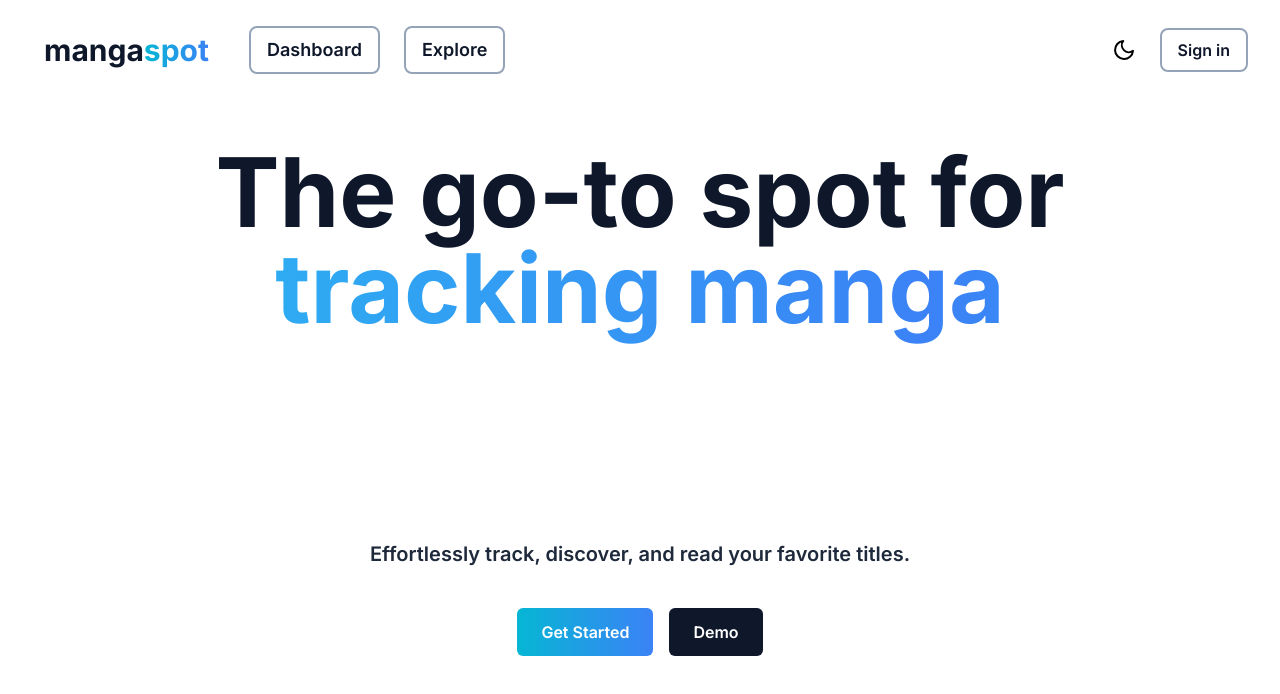
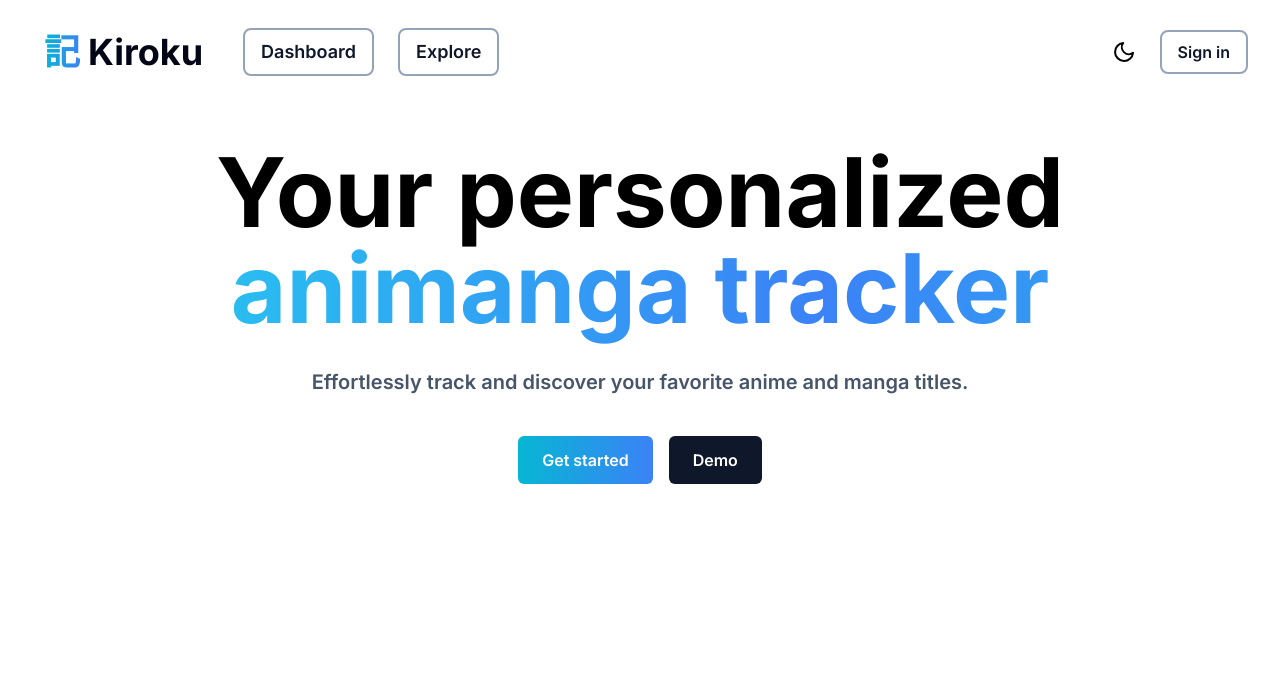
Before and after one commit to AndrewCheung360/Kiroku, a Next.js app: page / in a window 1280 px wide. Shown: the top 694 px of the page. Built offline with nearby package versions, Linux system fonts and the light colour scheme; no server answers.

Commit message:
Changed name and logo, refactored hero section into components

```diff
--- a/src/app/layout.tsx
+++ b/src/app/layout.tsx
@@ -13,8 +13,8 @@ const defaultUrl = process.env.VERCEL_URL
 
 export const metadata: Metadata = {
   metadataBase: new URL(defaultUrl),
-  title: 'mangaspot',
-  description: 'The go to spot for tracking manga.',
+  title: 'Kiroku',
+  description: 'Your personalized animanga tracker.',
 }
 
 export default function RootLayout({
--- a/src/app/page.tsx
+++ b/src/app/page.tsx
@@ -1,34 +1,11 @@
-import Image from 'next/image'
 import Header from '../components/Header'
+import HeroSection from '@/components/landing/hero/HeroSection'
 export default function Home() {
   return (
     <>
     <Header />
-    <div className = "flex-col h-screen py-36">
-      <div className = "flex flex-col gap-10 h-full">
-      <div className = "text-center h-[80%]">
-        <h1 className = "text-8xl font-bold text-slate-900 dark:text-white"> The go-to spot for</h1>
-        <h1 className = " animate-text h-full text-8xl font-bold bg-gradient-to-r from-cyan-400 via-blue-500 to-cyan-400 text-transparent bg-clip-text"> tracking manga </h1>
-      </div>
-      <div className = "flex justify-center">
-        <span className = "font-semibold text-slate-800 text-xl dark:text-white">
-        Effortlessly track, discover, and read your favorite titles.
-        </span>
-      </div>
-      <div className = "flex justify-center items-center gap-4">
-        <button className = "py-3 px-6 bg-gradient-to-r from-cyan-500 to-blue-500 hover:from-cyan-400 hover:to-blue-400 rounded-md">
-          <span className = "text-white font-semibold">
-            Get Started
-          </span>
-        </button>
-        <button className = "py-3 px-6 bg-slate-900 hover:bg-slate-700 dark:hover:bg-slate-800 dark:bg-transparent dark:border-2  rounded-md">
-          <span className = "text-white font-semibold">
-            Demo
-          </span>
-        </button>
-      </div>
-      </div>
-
+    <div className = "flex-col h-screen pt-36">
+    <HeroSection />
     </div>
     </>
   )
--- a/src/components/Logo.tsx
+++ b/src/components/Logo.tsx
@@ -1,18 +1,25 @@
 'use client'
 type LogoProps = {
     wrapStyle? : string
-    mangaStyle? : string
-    spotStyle? : string
+    textStyle? : string
+    iconStyle? : string
 }
 
-export default function Logo({wrapStyle, mangaStyle, spotStyle} : LogoProps) {
+export default function Logo({wrapStyle, textStyle, iconStyle} : LogoProps) {
     return(
         <>
-        <div className={wrapStyle}>
+        {/* <div className={wrapStyle}>
                 <span className={` font-bold text-slate-900 dark:text-white ${mangaStyle}`}>manga</span>
                 <span className= {`font-bold bg-gradient-to-r from-cyan-500 to-blue-500 text-transparent bg-clip-text ${spotStyle}`}>
                   spot
                 </span>
+        </div> */}
+        <div className={wrapStyle}>
+
+                <span className= {`font-bold bg-gradient-to-r from-cyan-500 to-blue-500 text-transparent bg-clip-text ${iconStyle}`}>
+                記
+                </span>
+                <span className={` font-bold text-slate-950 dark:text-white ${textStyle}`}>Kiroku</span>
         </div>
         </>
     )
--- a/src/components/auth/AuthForm.tsx
+++ b/src/components/auth/AuthForm.tsx
@@ -18,9 +18,9 @@ export default function AuthForm() {
         className="flex flex-col items-center justify-start gap-6 bg-white dark:bg-slate-900 dark:border-slate-800 dark:border-2 py-4 rounded-xl w-[30%] h-[80%] px-3"
       >
         <Logo
-          wrapStyle=" rounded-lg px-3 py-2 flex justify-center"
-          mangaStyle="text-4xl"
-          spotStyle="text-4xl"
+          wrapStyle=" rounded-lg px-3 py-2 flex justify-center items-center gap-2"
+          textStyle="text-4xl"
+          iconStyle="text-4xl"
         />
         <GoogleSignInButton />
         <div className="flex justify-center items-center gap-2">
--- /dev/null
+++ b/src/components/landing/hero/DemoButton.tsx
@@ -0,0 +1,11 @@
+"use client";
+
+export default function DemoButton() {
+  return (
+    <>
+      <button className="py-3 px-6 bg-slate-900 hover:bg-slate-700 dark:hover:bg-slate-800 dark:bg-transparent dark:border-2  rounded-md">
+        <span className="text-white font-semibold">Demo</span>
+      </button>
+    </>
+  );
+}
--- /dev/null
+++ b/src/components/landing/hero/GetStarted.tsx
@@ -0,0 +1,15 @@
+'use client'
+import { useModal } from '../../../providers/ModalProvider'
+
+export default function GetStarted(){
+    const { openModal } = useModal()
+    return(
+        <>
+        <button onClick = {() => {
+            openModal()
+        }} className="py-3 px-6 bg-gradient-to-r from-cyan-500 to-blue-500 hover:from-cyan-400 hover:to-blue-400 rounded-md">
+            <span className="text-white font-semibold">Get started</span>
+          </button>
+        </>
+    )
+}
--- /dev/null
+++ b/src/components/landing/hero/Headline.tsx
@@ -0,0 +1,14 @@
+'use client'
+
+export default function Headline(){
+    return(
+        <>
+        <div className="flex flex-col items-center h-52">
+          <h1 className="text-8xl font-bold">Your personalized </h1>
+          <h1 className="h-full text-8xl font-bold animate-text bg-gradient-to-r from-cyan-400 via-blue-500 to-cyan-400 text-transparent bg-clip-text">
+            animanga tracker
+          </h1>
+        </div>
+        </>
+    )
+}
--- /dev/null
+++ b/src/components/landing/hero/HeroSection.tsx
@@ -0,0 +1,22 @@
+"use client";
+import Headline from "./Headline";
+import Subheading from "./Subheading";
+import GetStarted from "./GetStarted";
+import DemoButton from "./DemoButton";
+
+export default function HeroSection() {
+  return (
+    <>
+      <div className="flex flex-col gap-4">
+        <Headline />
+        <div className="flex flex-col gap-10">
+          <Subheading />
+          <div className="flex justify-center items-center gap-4">
+            <GetStarted />
+            <DemoButton />
+          </div>
+        </div>
+      </div>
+    </>
+  );
+}
--- /dev/null
+++ b/src/components/landing/hero/Subheading.tsx
@@ -0,0 +1,13 @@
+'use client'
+
+export default function Subheading(){
+    return(
+        <>
+        <div className="flex justify-center">
+          <h2 className="font-semibold text-slate-600 text-xl dark:text-white">
+            Effortlessly track and discover your favorite anime and manga titles.
+          </h2>
+        </div>
+        </>
+    )
+}
--- a/src/components/nav/Navbar.tsx
+++ b/src/components/nav/Navbar.tsx
@@ -14,9 +14,9 @@ export default function Navbar({ signedIn }: NavbarProps) {
       <nav className="flex gap-7 items-center">
         <Link href="/">
           <Logo
-            wrapStyle="rounded-lg px-3 py-2 text-3xl"
-            mangaStyle="hover:text-cyan-500 transition-all ease-in-out duration-800"
-            spotStyle="hover:text-gray-800 hover:dark:text-white transition-all ease-in-out duration-800"
+            wrapStyle="rounded-lg px-3 py-2 flex items-center gap-2"
+            textStyle="transition-all ease-in-out duration-800 text-4xl hover:bg-gradient-to-r hover:from-cyan-500 hover:to-blue-500 hover:text-transparent hover:bg-clip-text"
+            iconStyle="hover:text-gray-800 hover:dark:text-white transition-all ease-in-out duration-800 text-4xl"
           />
         </Link>
         <div className="flex gap-6">
```
